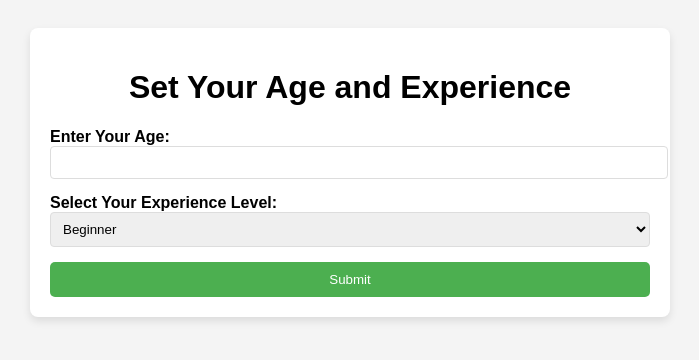
After one commit to akshaydinesh2003/AI-python, a Flask app: page /age-experience in a window 1280 px wide. The commit adds this page. Shown: the top 360 px of the page, without its empty margins (290-989 px from the left). Run offline with Flask 2, Linux system fonts and the light colour scheme; some libraries are stand-ins or nearby versions.

Commit message:
new upates

```diff
--- a/app.py
+++ b/app.py
@@ -1,22 +1,38 @@
-from flask import Flask, render_template, request, redirect, url_for, flash
+from flask import Flask, render_template, request, redirect, url_for, flash, session
 from flask_pymongo import PyMongo
 from flask_bcrypt import Bcrypt
 from bson import ObjectId
-from werkzeug.security import check_password_hash
+import requests
+import json
+import requests
+from aiint import generate_ai_response
 
+# Gemini API Key
+GEMINI_API_KEY = 'AIzaSyCBqDLJaIcPjbyoHyb2FfXxeX99Mmq_XSE'
+GEMINI_API_URL = 'https://api.gemini.com/v1/generate'
+
+# Flask App Configuration
 app = Flask(__name__)
-
-# Configure the Flask app
 app.secret_key = 'akshay@123'
 app.config["MONGO_URI"] = "mongodb+srv://21cs401:l9nLAxDG5vOggOvt@python-tutor.npzpa.mongodb.net/python-tutor?retryWrites=true&w=majority"
+
+# Initialize Flask Extensions
 mongo = PyMongo(app)
 bcrypt = Bcrypt(app)
 
+# Routes
+
+# Function to process text and replace symbols
+def process_text(text):
+    # Replace * with <strong> for bold
+    text = text.replace('*', '<strong>').replace('*', '</strong>', 1)
+    # Replace ** with <b> for bold
+    text = text.replace('**', '<b>').replace('**', '</b>', 1)
+    return text
 
 @app.route('/')
 def home():
     return render_template('home.html')
-
 
 # Signup Route
 @app.route('/signup', methods=['GET', 'POST'])
@@ -39,14 +55,16 @@ def signup():
         mongo.db.users.insert_one({
             'username': username,
             'email': email,
-            'password': hashed_password
+            'password': hashed_password,
+            'progress': 0,
+            'age': 'default',
+            'experience': 'beginner'
         })
 
         flash('Signup successful. Please log in.', 'success')
         return redirect(url_for('login'))
 
     return render_template('signup.html')
-
 
 # Login Route
 @app.route('/login', methods=['GET', 'POST'])
@@ -59,8 +77,13 @@ def login():
         user_data = mongo.db.users.find_one({"email": email})
 
         if user_data and bcrypt.check_password_hash(user_data['password'], password):
+            session['user_id'] = str(user_data['_id'])  # Store the user id in session
             flash('Login successful!', 'success')
-            # You can create a session or perform any other actions here
+
+            # Redirect to dashboard or age/experience page if not set
+            if 'age' not in user_data or 'experience' not in user_data:
+                return redirect(url_for('age_experience'))
+
             return redirect(url_for('dashboard'))  # Redirect to the dashboard or home page
         else:
             flash('Invalid login credentials. Please try again.', 'danger')
@@ -68,62 +91,105 @@ def login():
 
     return render_template('login.html')
 
+# Age and Experience Route (for new users)
+@app.route('/age-experience', methods=['GET', 'POST'])
+def age_experience():
+    if request.method == 'POST':
+        age = request.form['age']
+        experience = request.form['experience']
 
-# Dashboard Route (or any page after login)
+        # Update the user's age and experience level in the database
+        mongo.db.users.update_one(
+            {"_id": ObjectId(session['user_id'])},
+            {"$set": {"age": age, "experience": experience}}
+        )
+
+        return redirect(url_for('dashboard'))
+
+    return render_template('age_experience.html')
+
+# Dashboard Route
 @app.route('/dashboard')
 def dashboard():
-    return render_template('dashboard.html')
+    user_data = mongo.db.users.find_one({"_id": ObjectId(session['user_id'])})
+    progress = user_data['progress']
+    experience = user_data['experience']
+    age = user_data['age']
 
+    roadmap = call_roadmap_api(age, experience)
+    return render_template('dashboard.html', roadmap=roadmap, user_progress=progress)
 
-user_progress = 0
-
+# Route for generating roadmap
 @app.route('/generate-roadmap', methods=['POST', 'GET'])
 def generate_roadmap():
-    age = request.form.get('age', 'default_age')  # Provide a default value
-    experience = request.form.get('experience', 'beginner')  # Provide a default value
+    user_data = mongo.db.users.find_one({"_id": ObjectId(session['user_id'])})
+    experience = user_data['experience']
+    age = user_data['age']
 
-    # Call the API to generate the roadmap based on age and experience
-    api_response = call_roadmap_api(age, experience)
+    roadmap = call_roadmap_api(age, experience)
+    user_progress = user_data['progress']
 
-    # Ensure `api_response` is a list or dict that can be iterated
-    if not api_response:
-        api_response = []
+    return render_template('roadmap.html', roadmap=roadmap, user_progress=user_progress)
 
-    return render_template('roadmap.html', roadmap=api_response, user_progress=user_progress)
-
-
+# Lesson Route
+# Lesson Route
 @app.route('/lesson/<int:lesson_index>', methods=['GET', 'POST'])
 def lesson(lesson_index):
-    print(f"Accessing lesson {lesson_index}")  # Debugging output
-    roadmap = call_roadmap_api(age='default_age', experience='default_experience')
+    user_data = mongo.db.users.find_one({"_id": ObjectId(session['user_id'])})
+    roadmap = call_roadmap_api(age=user_data['age'], experience=user_data['experience'])
 
     if lesson_index < 0 or lesson_index >= len(roadmap):
-        print("Invalid lesson index")  # Debugging output
         return redirect(url_for('generate_roadmap'))
 
+    lesson_title = roadmap[lesson_index]
     lesson_content, question = get_lesson_content(lesson_index)
-    print(f"Lesson content: {lesson_content}, Question: {question}")  # Debugging output
+
+    ai_explanation = get_ai_tutoring(user_data['age'], user_data['experience'], lesson_content)
 
     if request.method == 'POST':
         user_answer = request.form.get('answer')
         correct_answer = question['answer']
-        print(f"User answer: {user_answer}, Correct answer: {correct_answer}")  # Debugging output
 
         if user_answer == correct_answer:
-            global user_progress
-            user_progress = lesson_index + 1
-            return redirect(url_for('generate_roadmap'))
+            mongo.db.users.update_one(
+                {"_id": ObjectId(session['user_id'])},
+                {"$set": {"progress": lesson_index + 1}}
+            )
+            flash("Correct answer! Progress updated.", "success")
+        else:
+            flash("Incorrect answer. Check the recommendations.", "danger")
 
-    return render_template(
-        'lesson.html',
-        lesson_content=lesson_content,
-        question=question,
-        lesson_index=lesson_index
-    )
+        return render_template('lesson.html', lesson_title=lesson_title, lesson_content=ai_explanation, question=question, lesson_index=lesson_index)
+
+    return render_template('lesson.html', lesson_title=lesson_title, lesson_content=ai_explanation, question=question, lesson_index=lesson_index)
+
+# Function to generate AI tutoring content with Gemini API
+# Import the function from aiint.py
+
+# Function to generate AI tutoring content with Gemini API
+def get_ai_tutoring(age, experience_level, current_lesson):
+    # Construct a prompt to send to aiint.py
+    prompt = f"Age: {age}, Experience Level: {experience_level}, Current Lesson: {current_lesson}"
+
+    # Call generate_ai_response from aiint.py
+    try:
+        lesson_content = generate_ai_response(prompt)
+
+        # Split the lesson content into paragraphs based on periods or other markers.
+        paragraphs = lesson_content.split('. ')
+
+        # Trim any extra whitespace and add a period to the end of each paragraph
+        paragraphs = [p.strip() + '.' if not p.endswith('.') else p.strip() for p in paragraphs]
+
+        return paragraphs  # Return a list of paragraphs
+    except Exception as e:
+        print(f"Error in AI tutoring generation: {e}")
+        return ["Error generating lesson content. Please try again later."]
 
 
+
+# Function to retrieve lesson content and questions
 def get_lesson_content(lesson_index):
-    # Mock AI API response for lesson content and question
     lessons = [
         ("Lesson 1: Basics of Python", "Explain how Python works with variables and data types.", "What is the output of print(2 + 3)?", "5"),
         ("Lesson 2: Variables & Data Types", "Learn about the different data types in Python.", "What is the data type of the value 'Hello'?", "String"),
@@ -138,37 +204,51 @@ def get_lesson_content(lesson_index):
 
     return lesson_content, question
 
+# Function to generate the roadmap based on user experience
 def call_roadmap_api(age, experience):
     roadmap = {
         "beginner": [
             "Lesson 1: Basics of Python",
             "Lesson 2: Variables & Data Types",
-            "Lesson 3: Conditional Statements"
+            "Lesson 3: Conditional Statements",
+            "Lesson 4: Loops",
+            "Lesson 5: Functions",
+            "Lesson 6: Lists and Tuples",
+            "Lesson 7: Dictionaries",
+            "Lesson 8: Exception Handling",
+            "Lesson 9: File Handling",
         ],
         "intermediate": [
-            "Lesson 4: Functions",
-            "Lesson 5: Loops",
-            "Lesson 6: Object-Oriented Programming"
+            "Lesson 1: Advanced Loops",
+            "Lesson 2: List Comprehensions",
+            "Lesson 3: Recursion",
+            "Lesson 4: Object-Oriented Programming",
+            "Lesson 5: Modules and Packages",
+            "Lesson 6: File I/O Operations",
+            "Lesson 7: Regular Expressions",
+            "Lesson 8: Working with APIs",
+            "Lesson 9: Introduction to Databases",
         ],
         "advanced": [
-            "Lesson 7: Machine Learning Intro",
-            "Lesson 8: Deep Learning",
-            "Lesson 9: AI Projects"
-        ]
+            "Lesson 1: Basics of NumPy",
+            "Lesson 2: Data Manipulation with Pandas",
+            "Lesson 3: Data Visualization with Matplotlib",
+            "Lesson 4: Machine Learning Basics",
+            "Lesson 5: Advanced ML Algorithms",
+            "Lesson 6: Introduction to Neural Networks",
+            "Lesson 7: Deep Learning with TensorFlow",
+            "Lesson 8: Natural Language Processing",
+            "Lesson 9: Building AI Projects",
+        ],
     }
-    return roadmap.get(experience, roadmap["beginner"])  # Default to beginner
+    return roadmap.get(experience, roadmap["beginner"])
 
-
-
-
+# Logout Route
 @app.route('/logout')
 def logout():
-    # Perform any logout actions here
-    flash('You have been logged out.', 'info')
+    session.pop('user_id', None)
+    flash("You have been logged out.", "info")
     return redirect(url_for('login'))
 
-
-
-
-if __name__ == "__main__":
+if __name__ == '__main__':
     app.run(debug=True)
--- /dev/null
+++ b/templates/age_experience.html
@@ -0,0 +1,72 @@
+<!DOCTYPE html>
+<html lang="en">
+<head>
+    <meta charset="UTF-8">
+    <meta name="viewport" content="width=device-width, initial-scale=1.0">
+    <title>Set Your Age and Experience</title>
+    <style>
+        body {
+            font-family: Arial, sans-serif;
+            padding: 20px;
+            background-color: #f4f4f4;
+        }
+        .container {
+            max-width: 600px;
+            margin: 0 auto;
+            background-color: white;
+            padding: 20px;
+            border-radius: 8px;
+            box-shadow: 0 4px 8px rgba(0, 0, 0, 0.1);
+        }
+        h1 {
+            text-align: center;
+        }
+        .form-group {
+            margin-bottom: 15px;
+        }
+        label {
+            font-weight: bold;
+        }
+        select, input[type="text"] {
+            width: 100%;
+            padding: 8px;
+            border: 1px solid #ddd;
+            border-radius: 4px;
+        }
+        .btn {
+            width: 100%;
+            padding: 10px;
+            background-color: #4caf50;
+            color: white;
+            border: none;
+            border-radius: 5px;
+            cursor: pointer;
+        }
+        .btn:hover {
+            background-color: #45a049;
+        }
+    </style>
+</head>
+<body>
+
+    <div class="container">
+        <h1>Set Your Age and Experience</h1>
+        <form method="POST">
+            <div class="form-group">
+                <label for="age">Enter Your Age:</label>
+                <input type="text" name="age" id="age" required>
+            </div>
+            <div class="form-group">
+                <label for="experience">Select Your Experience Level:</label>
+                <select name="experience" id="experience" required>
+                    <option value="beginner">Beginner</option>
+                    <option value="intermediate">Intermediate</option>
+                    <option value="advanced">Advanced</option>
+                </select>
+            </div>
+            <button type="submit" class="btn">Submit</button>
+        </form>
+    </div>
+
+</body>
+</html>
--- a/templates/roadmap.html
+++ b/templates/roadmap.html
@@ -83,10 +83,5 @@
         </div>
     </div>
 
-    <script>
-        // This part is to show how the user might interact with the levels
-        // JavaScript to handle click events or level progression can be added
-    </script>
-
 </body>
 </html>
```
Also changed, not shown: aiint.py (added, +17 -0 lines), templates/lesson.html (+40 -79 lines).
